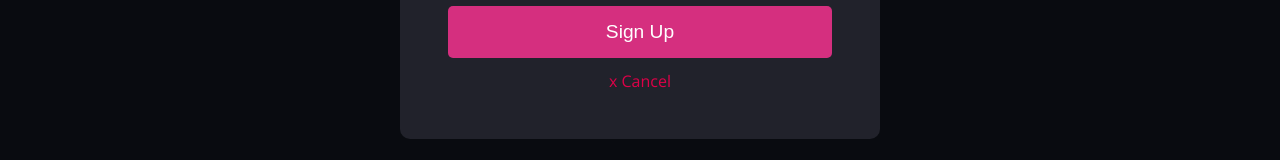
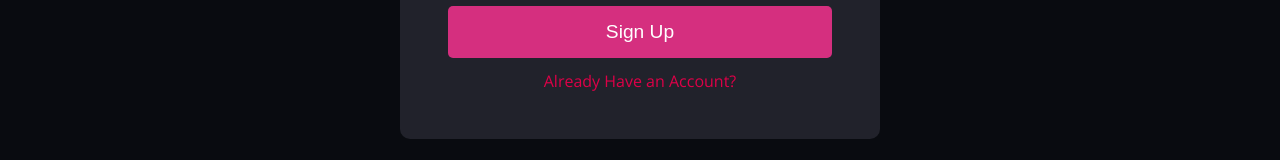
Before and after one commit to GraySmith00/talent-buyer-client, a React (Create React App) app: page / in a window 1280 px wide. Both pictures are taken after a click on the button "Sign Up". Shown: the part 581-741 px from the top of the page. Built offline with nearby package versions, Linux system fonts and the light colour scheme.

Commit message:
Toggle between modals on click

```diff
--- a/src/components/Landing/Landing.js
+++ b/src/components/Landing/Landing.js
@@ -7,11 +7,12 @@ import ModalButton from '../styledComponents/ModalButton';
 class Landing extends Component {
   state = {
     signUpModalOpen: false,
-    logInModalOpen: false
+    logInModalOpen: false,
+    landingModalOpen: true
   };
 
   openSignUpModal = () => {
-    this.setState({ signUpModalOpen: true });
+    this.setState({ signUpModalOpen: true, landingModalOpen: false });
   };
 
   closeSignUpModal = () => {
@@ -19,7 +20,7 @@ class Landing extends Component {
   };
 
   openLogInModal = () => {
-    this.setState({ logInModalOpen: true });
+    this.setState({ logInModalOpen: true, landingModalOpen: false });
   };
 
   closeLogInModal = () => {
@@ -27,7 +28,7 @@ class Landing extends Component {
   };
 
   render() {
-    const { signUpModalOpen, logInModalOpen } = this.state;
+    const { signUpModalOpen, logInModalOpen, landingModalOpen } = this.state;
 
     return (
       <div className="landing">
--- a/src/components/LogIn/LogIn.js
+++ b/src/components/LogIn/LogIn.js
@@ -25,6 +25,11 @@ export class LogIn extends Component {
     this.setState({ [name]: value });
   };
 
+  toggleModal = () => {
+    this.props.closeLogInModal();
+    this.props.openSignUpModal();
+  };
+
   handleSubmit = async e => {
     const { email, password } = this.state;
     e.preventDefault();
@@ -45,7 +50,6 @@ export class LogIn extends Component {
   };
 
   render() {
-    const { closeLogInModal } = this.props;
     return (
       <div className="log-in">
         <InnerModal className="login-modal">
@@ -71,8 +75,8 @@ export class LogIn extends Component {
               onChange={this.handleChange}
             />
             <ModalButton>Submit</ModalButton>
-            <p onClick={closeLogInModal} className="close-text">
-              x Cancel
+            <p onClick={this.toggleModal} className="close-text">
+              Need to Sign Up?
             </p>
           </ModalForm>
         </InnerModal>
@@ -83,6 +87,7 @@ export class LogIn extends Component {
 
 LogIn.propTypes = {
   closeLogInModal: PropTypes.func.isRequired,
+  openSignUpModal: PropTypes.func.isRequired,
   logInUser: PropTypes.func.isRequired,
   setUserVenue: PropTypes.func.isRequired,
   history: PropTypes.object.isRequired,
--- a/src/components/SignUp/SignUp.js
+++ b/src/components/SignUp/SignUp.js
@@ -35,6 +35,11 @@ export class SignUp extends Component {
     }
   };
 
+  toggleModal = () => {
+    this.props.closeSignUpModal();
+    this.props.openLogInModal();
+  };
+
   saveVenue = async () => {
     try {
       const { venueName, venueCity } = this.state;
@@ -64,7 +69,6 @@ export class SignUp extends Component {
   };
 
   render() {
-    const { closeSignUpModal } = this.props;
     return (
       <div className="sign-up">
         <div className="inner-modal">
@@ -118,8 +122,8 @@ export class SignUp extends Component {
               onChange={this.handleChange}
             />
             <ModalButton>Sign Up</ModalButton>
-            <p onClick={closeSignUpModal} className="close-text">
-              x Cancel
+            <p onClick={this.toggleModal} className="close-text">
+              Already Have an Account?
             </p>
           </ModalForm>
         </div>
@@ -129,6 +133,7 @@ export class SignUp extends Component {
 }
 
 SignUp.propTypes = {
+  openLogInModal: PropTypes.func.isRequired,
   closeSignUpModal: PropTypes.func.isRequired,
   history: PropTypes.object.isRequired,
   'history.push': PropTypes.func,
```
